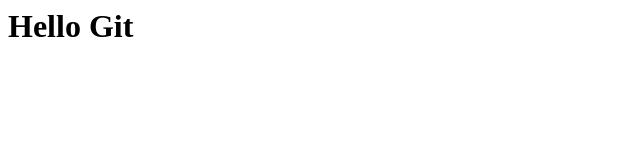
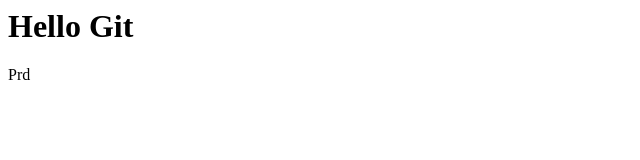
Before and after one commit to MichalKuracina/Test2, a plain HTML site: page index.html in a window 1280 px wide. Shown: the full height of the page, 0-640 px from the left. Drawn offline with Linux system fonts and the light colour scheme.

Commit message:
add something

```diff
--- a/index.html
+++ b/index.html
@@ -1 +1,3 @@
 <h1>Hello Git</h1>
+
+<div>Prd</div>
```
